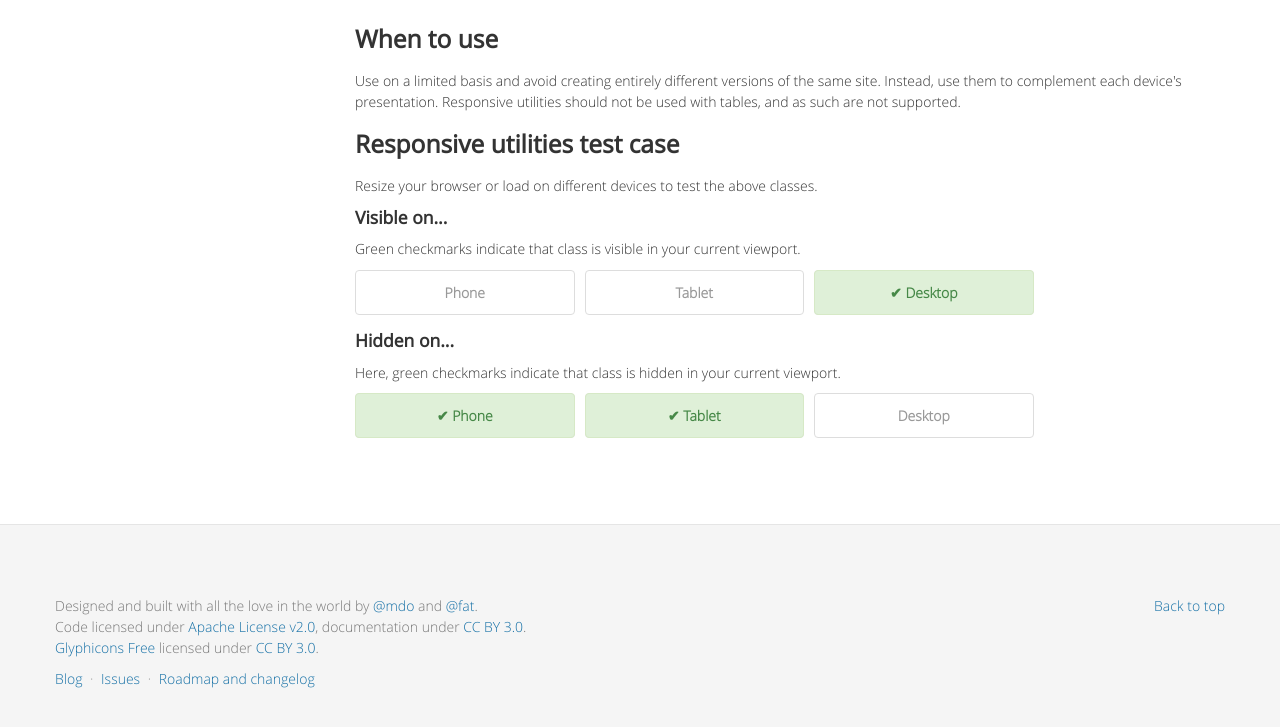
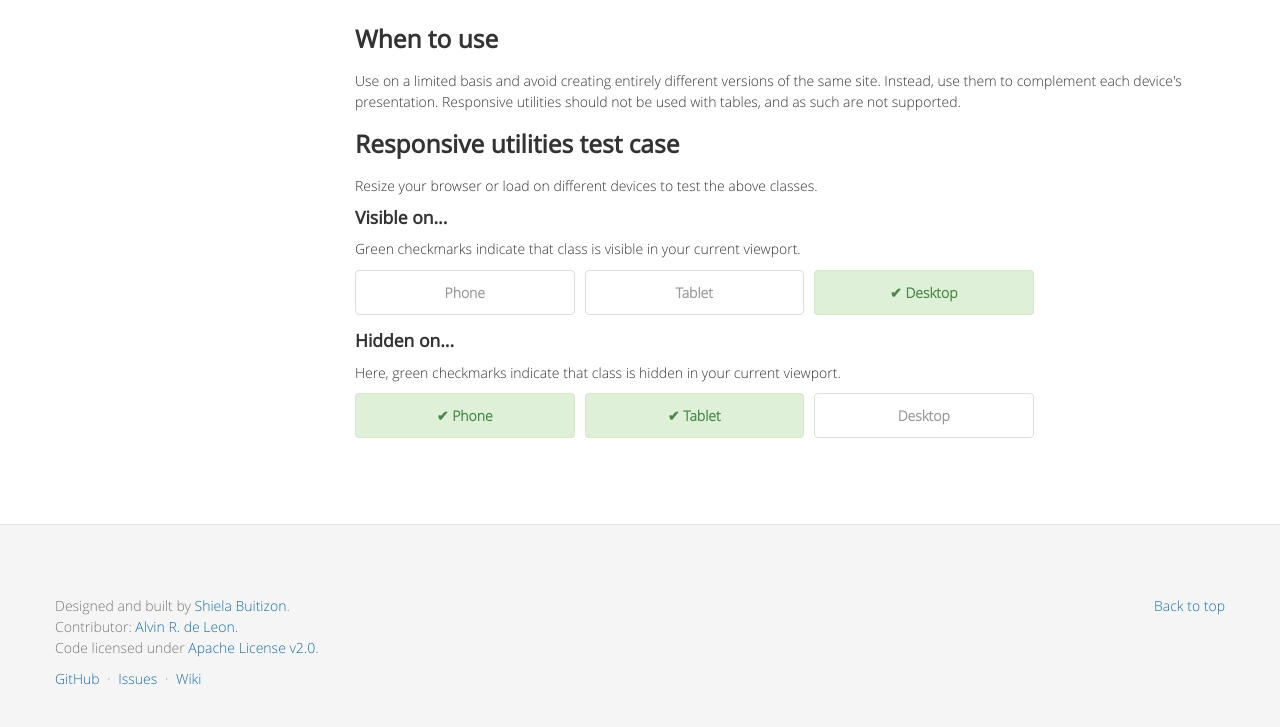
Before and after one commit to jspringbot/jspringbot, a plain HTML site: page tutorials.html in a window 1280 px wide. Shown: the part 7179-7906 px from the top of the page. Drawn offline with Linux system fonts and the light colour scheme.

Commit message:
replace footer

```diff
--- a/tutorials.html
+++ b/tutorials.html
@@ -529,26 +529,23 @@
 
   </div>
 
-
-
     <!-- Footer
     ================================================== -->
     <footer class="footer">
         <div class="container">
             <p class="pull-right"><a href="#">Back to top</a></p>
-        <p>Designed and built with all the love in the world by <a href="http://twitter.com/mdo" target="_blank">@mdo</a> and <a href="http://twitter.com/fat" target="_blank">@fat</a>.</p>
-        <p>Code licensed under <a href="http://www.apache.org/licenses/LICENSE-2.0" target="_blank">Apache License v2.0</a>, documentation under <a href="http://creativecommons.org/licenses/by/3.0/">CC BY 3.0</a>.</p>
-        <p><a href="http://glyphicons.com">Glyphicons Free</a> licensed under <a href="http://creativecommons.org/licenses/by/3.0/">CC BY 3.0</a>.</p>
+            <p>Designed and built by <a href="https://github.com/badong2210" target="_blank">Shiela Buitizon</a>.</p>
+            <p>Contributor: <a href="https://github.com/alvinrdeleon" target="_blank">Alvin R. de Leon</a>.</p>
+            <p>Code licensed under <a href="http://www.apache.org/licenses/LICENSE-2.0" target="_blank">Apache License v2.0</a>.</p>
             <ul class="footer-links">
-          <li><a href="http://blog.getbootstrap.com">Blog</a></li>
+                <li><a href="https://github.com/badong2210/jspringbot/">GitHub</a></li>
                 <li class="muted">&middot;</li>
-          <li><a href="https://github.com/twitter/bootstrap/issues?state=open">Issues</a></li>
+                <li><a href="https://github.com/badong2210/jspringbot/issues?state=open">Issues</a></li>
                 <li class="muted">&middot;</li>
-          <li><a href="https://github.com/twitter/bootstrap/wiki">Roadmap and changelog</a></li>
+                <li><a href="https://github.com/badong2210/jspringbot/wiki">Wiki</a></li>
             </ul>
         </div>
     </footer>
-
 
 
     <!-- Le javascript
```
Also changed, not shown: getting-started.html (+6 -6 lines), libraries.html (+6 -7 lines), 1 other file. Lines whose indentation alone changed are shown as unchanged.
